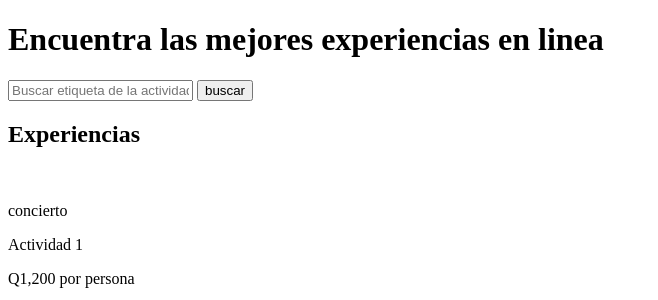
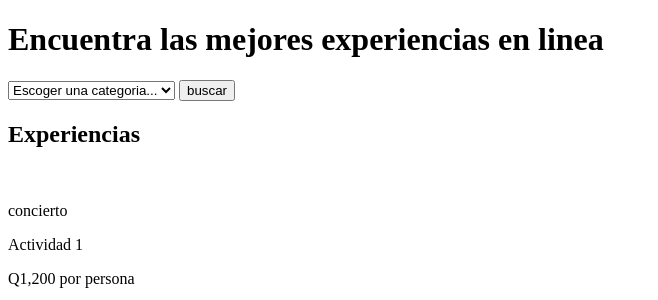
Before and after one commit to Javier-Mazariegos/Conectados, a Flask app: template templates/index.html in a window 1280 px wide. Shown: the part 44-344 px from the top of the page, without its empty margins (0-658 px from the left). Run offline with Flask 2, Linux system fonts and the light colour scheme; the template is opened without the code that fills it, so the values that code supplies are empty; parts of the project's set-up code (start-up, migrations or seed data) failed here and were passed over.

Commit message:
Cambio de textbox a combo box
Se cambio el textbox por un combo box para desplegar todas las categorias

```diff
--- a/static/styles.css
+++ b/static/styles.css
@@ -95,7 +95,7 @@
     height: 4rem;
 }
 
-form input[type="text"]{
+form select{
     flex: 1;
     border: none;
     border-radius: 10px;
--- a/templates/index.html
+++ b/templates/index.html
@@ -21,7 +21,16 @@
         <div class="contenido-hero contenedor">
             <h1>Encuentra las mejores experiencias en linea</h1>
             <form action="#">
-                <input type="text" name="busqueda" class="busqueda" placeholder="Buscar etiqueta de la actividad">
+                <!--Cambiar el nombre de las categorias-->
+                <select type="text" name="busqueda" class="busqueda" placeholder="Buscar etiqueta de la actividad">
+                    <option selected="">Escoger una categoria...</option>
+                    <option value="1">Categoria 1</option>
+                    <option value="2">Categoria 2</option>
+                    <option value="3">Categoria 3</option>
+                    <option value="4">Categoria 4</option>
+                    <option value="4">Todas las categorias</option>
+                </select>
+                <!---->
                 <input type="submit" value="buscar">
             </form>
         </div>
```
